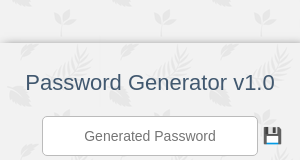
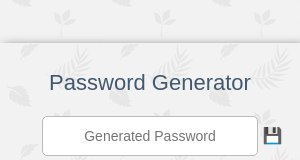
Before and after one commit to RasselJohn/password-generator, an Electron app: page src/index.html in a window 300 px wide. Shown: the part 160-320 px from the top of the page. Drawn offline with Linux system fonts and the light colour scheme.

Commit message:
Release version

```diff
--- a/package.json
+++ b/package.json
@@ -10,6 +10,7 @@
   "author": "",
   "license": "ISC",
   "devDependencies": {
-    "electron": "^9.0.5"
+    "electron": "^9.0.5",
+    "electron-packager": "^15.0.0"
   }
 }
--- a/src/index.html
+++ b/src/index.html
@@ -2,7 +2,7 @@
 <html lang="en">
 
 <head>
-    <title>Password Generator v1.0</title>
+    <title>Password Generator</title>
 
     <meta charset="UTF-8">
     <meta http-equiv="Content-Security-Policy" content="script-src 'self' 'unsafe-inline';"/>
@@ -14,7 +14,7 @@
 
 <form class="login-wrap">
 
-    <h4>Password Generator v1.0</h4>
+    <h4>Password Generator</h4>
 
     <div class="form">
 
```
Also changed, not shown: README.md (added), 1 other file.
